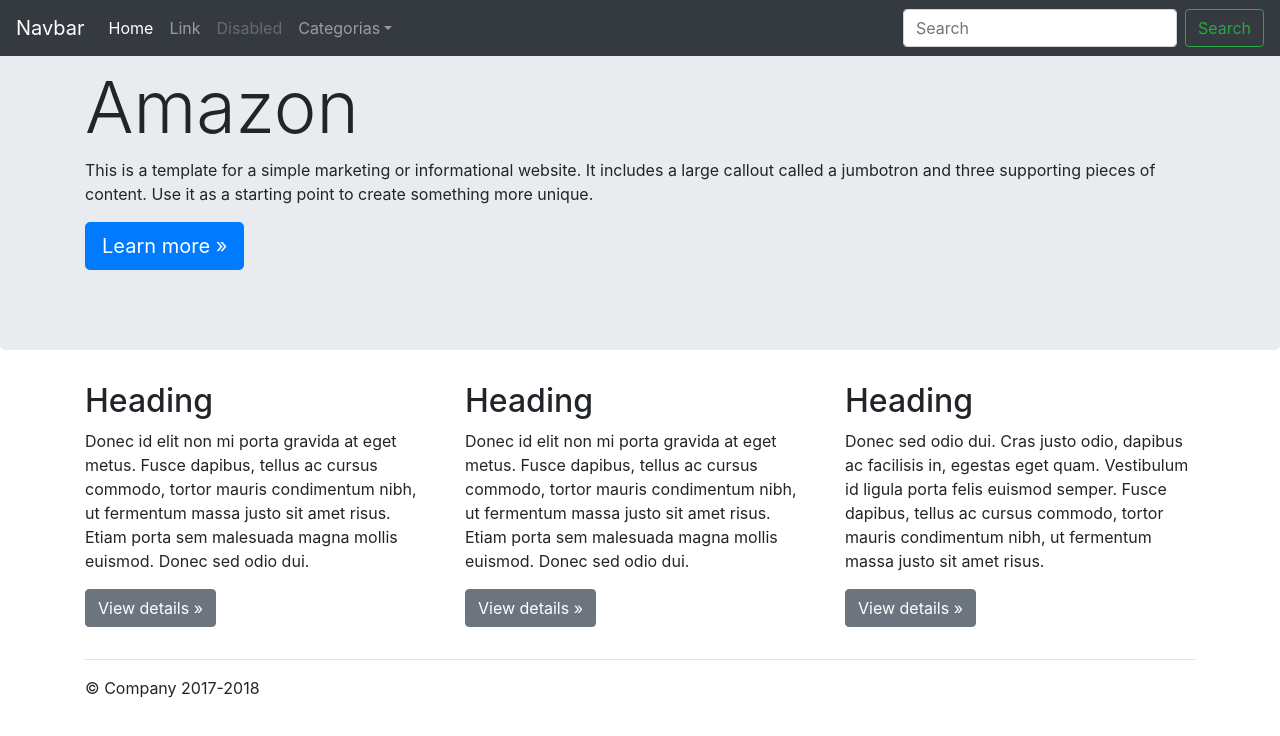
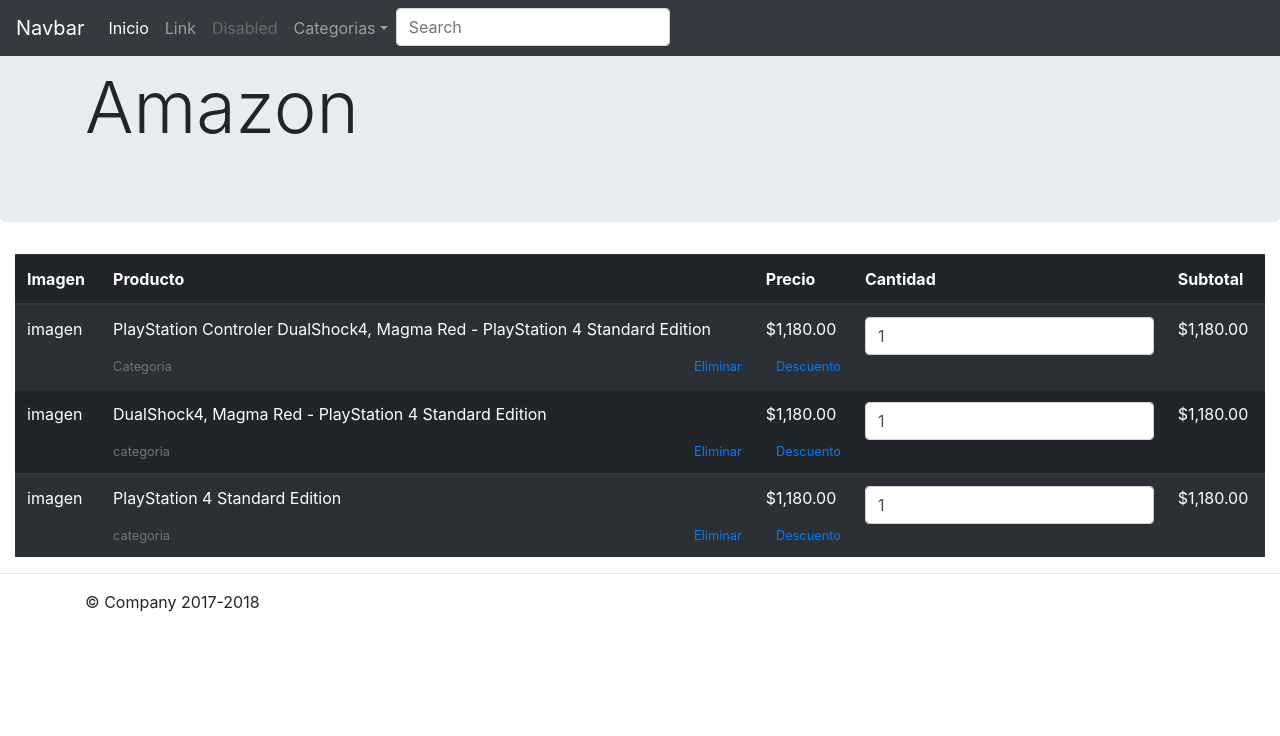
Before and after one commit to Bruceman2003/amazon, a plain HTML site: page index.html in a window 1280 px wide. Drawn offline with Linux system fonts and the light colour scheme.

Commit message:
agragando tabla

```diff
--- a/index.html
+++ b/index.html
@@ -4,7 +4,7 @@
 <head>
     <meta charset="UTF-8">
 
-    <title>Title of the document</title>
+    <title>BMN Business</title>
 
     <link rel="stylesheet" href="css/bootstrap/bootstrap.min.css" />
     <link rel="stylesheet" href="css/bootstrap/bootstrap-grid.min.css" />
@@ -22,7 +22,7 @@
         <div class="collapse navbar-collapse" id="navbarsExampleDefault">
             <ul class="navbar-nav mr-auto">
                 <li class="nav-item active">
-                    <a class="nav-link" href="#">Home <span class="sr-only">(current)</span></a>
+                    <a class="nav-link home_text" href="#">Home <span class="sr-only">(current)</span></a>
                 </li>
                 <li class="nav-item">
                     <a class="nav-link" href="#">Link</a>
@@ -38,11 +38,15 @@
                         <a class="dropdown-item" href="#">Something else here</a>
                     </div>
                 </li>
+                <li class="nav-item">
+
+                    <input class="form-control" type="text" placeholder="Search" aria-label="Search">
+
+
+                </li>
             </ul>
-            <form class="form-inline my-2 my-lg-0">
-                <input class="form-control mr-sm-2" type="text" placeholder="Search" aria-label="Search">
-                <button class="btn btn-outline-success my-2 my-sm-0" type="submit">Search</button>
-            </form>
+
+
         </div>
     </nav>
 
@@ -52,35 +56,70 @@
         <div class="jumbotron">
             <div class="container">
                 <h1 class="display-3 business_name"></h1>
-                <p>This is a template for a simple marketing or informational website. It includes a large callout called a jumbotron and three supporting pieces of content. Use it as a starting point to create something more unique.</p>
-                <p><a class="btn btn-primary btn-lg" href="#" role="button">Learn more &raquo;</a></p>
             </div>
         </div>
 
-        <div class="container">
-            <!-- Example row of columns -->
-            <div class="row">
-                <div class="col-md-4">
-                    <h2>Heading</h2>
-                    <p>Donec id elit non mi porta gravida at eget metus. Fusce dapibus, tellus ac cursus commodo, tortor mauris condimentum nibh, ut fermentum massa justo sit amet risus. Etiam porta sem malesuada magna mollis euismod. Donec sed odio dui.
-                    </p>
-                    <p><a class="btn btn-secondary" href="#" role="button">View details &raquo;</a></p>
-                </div>
-                <div class="col-md-4">
-                    <h2>Heading</h2>
-                    <p>Donec id elit non mi porta gravida at eget metus. Fusce dapibus, tellus ac cursus commodo, tortor mauris condimentum nibh, ut fermentum massa justo sit amet risus. Etiam porta sem malesuada magna mollis euismod. Donec sed odio dui.
-                    </p>
-                    <p><a class="btn btn-secondary" href="#" role="button">View details &raquo;</a></p>
-                </div>
-                <div class="col-md-4">
-                    <h2>Heading</h2>
-                    <p>Donec sed odio dui. Cras justo odio, dapibus ac facilisis in, egestas eget quam. Vestibulum id ligula porta felis euismod semper. Fusce dapibus, tellus ac cursus commodo, tortor mauris condimentum nibh, ut fermentum massa justo sit
-                        amet risus.</p>
-                    <p><a class="btn btn-secondary" href="#" role="button">View details &raquo;</a></p>
-                </div>
-            </div>
+        <div class="container-fluid">
+            <table class="table table-dark table-striped">
+                <thead>
+                    <tr>
 
-            <hr>
+                        <th>Imagen</th>
+                        <th>Producto</th>
+                        <th>Precio</th>
+                        <th>Cantidad</th>
+                        <th>Subtotal</th>
+                    </tr>
+                </thead>
+                <tbody>
+                    <tr>
+                        <td>imagen</td>
+                        <td>
+                            <p>PlayStation Controler DualShock4, Magma Red - PlayStation 4 Standard Edition</p>
+                            <small class="text-muted float-left">Categoria</small><small class="text-primary float-right">Eliminar</small>
+                        </td>
+                        <td>
+                            <p>$1,180.00</p>
+                            <small class="text-primary float-right">Descuento</small>
+
+                        </td>
+                        <td><input class="form-control" type="number" value="1" min="0"></td>
+                        <td>$1,180.00</td>
+                    </tr>
+                    <tr>
+                        <td>imagen</td>
+                        <td>
+                            <p>DualShock4, Magma Red - PlayStation 4 Standard Edition</p>
+                            <small class="text-muted float-left">categoria</small><small class="text-primary float-right">Eliminar</small>
+                        </td>
+                        <td>
+                            <p>$1,180.00</p>
+                            <small class="text-primary float-right">Descuento</small>
+
+                        </td>
+                        <td><input class="form-control" type="number" value="1" min="0"></td>
+                        <td>$1,180.00</td>
+                    </tr>
+                    <tr>
+                        <td>imagen</td>
+                        <td>
+                            <p>PlayStation 4 Standard Edition</p>
+                            <small class="text-muted float-left">categoria</small><small class="text-primary float-right">Eliminar</small>
+                        </td>
+                        <td>
+                            <p>$1,180.00</p>
+                            <small class="text-primary float-right">Descuento</small>
+
+                        </td>
+                        <td><input class="form-control" type="number" value="1" min="0"></td>
+                        <td>$1,180.00</td>
+                    </tr>
+
+                </tbody>
+            </table>
+        </div>
+
+        <hr>
         </div>
 
     </main>
@@ -96,10 +135,13 @@
         $(document).ready(function() {
             const business_name = "Amazon";
             const company_name = "BMN";
+            const department_text = "Departamentos";
             const categories_text = "Categorias";
+            const home_text = "Inicio";
 
             $(".business_name").text(business_name);
             $(".category_text").text(categories_text);
+            $(".home_text").text(home_text);
 
         });
     </script>
```
